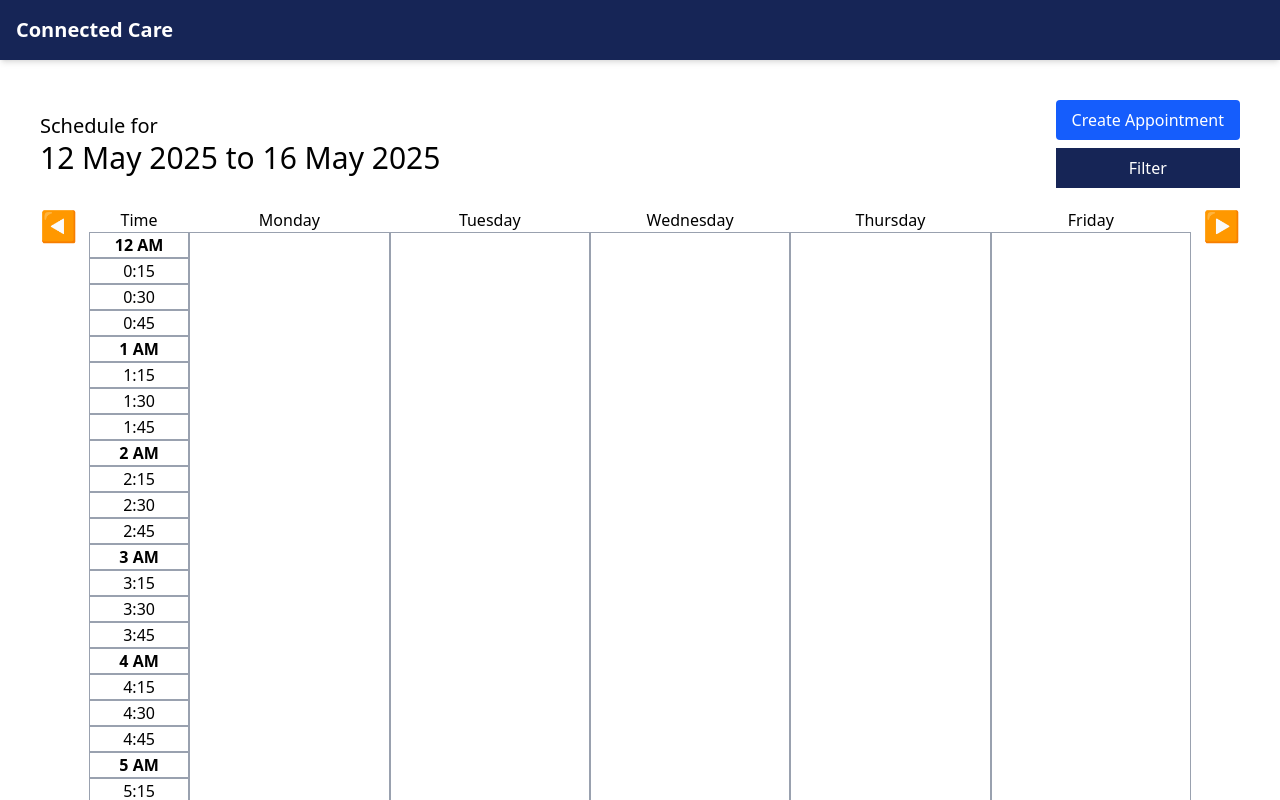
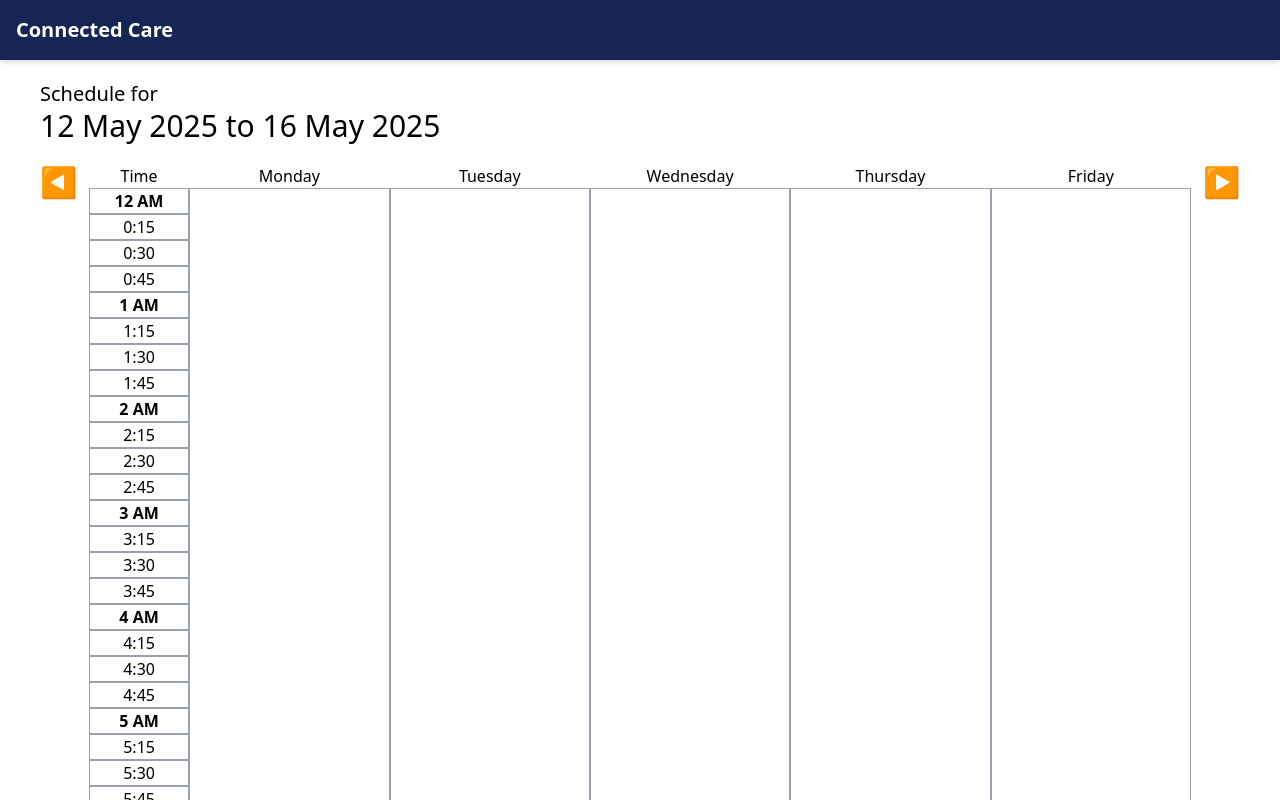
Before and after one commit to UTDallasEPICS/manos-unidas-for-autismo, a Nuxt app: page /scheduleView in a window 1280 px wide. Shown: the top 800 px of the page. Built offline with nearby package versions, Linux system fonts and the light colour scheme; a web font is replaced by a local one.

Commit message:
applied permissions cookie for schedule actions

```diff
--- a/pages/scheduleView.vue
+++ b/pages/scheduleView.vue
@@ -1,7 +1,7 @@
 <!-- 9 Apr 2025
  schedule view page, clicking the buttons changes the week that's being displayed -->
 <template>
-	<div class="m-10">
+	<div class="mx-10 h-full">
 		<!-- Title part + option buttons -->
 		<div class="my-5 flex justify-between">
 			<div class="flex flex-col justify-center">
@@ -40,13 +40,30 @@
 </template>
 
 <script setup lang="ts">
-import { ref } from "vue";
+import { ref, computed, useCookie } from "#imports";
+import { AccessPermission } from "~/permissions";
+
+const access = useCookie("AccessPermission");
 
 // will be removed later, for now defines the user's permissions
-const permissions = {
-	filter: true, // user service/admin = true, admin/patient/therapist = false
-	editAppointments: true, // user service = true, admin/patient/therapist = false
-};
+const permissions = computed(() => {
+	let actions = {
+		filter: false, // user service/admin = true, admin/patient/therapist = false
+		editAppointments: false, // user service = true, admin/patient/therapist = false
+	};
+
+	if (access.value) {
+		if (access.value[AccessPermission.USER_SUPPORT]) {
+			actions.filter = true;
+			actions.editAppointments = true;
+		}
+		if (access.value[AccessPermission.ADMIN]) {
+			actions.filter = true;
+		}
+	}
+
+	return actions;
+});
 
 const date = ref<Date>();
 date.value = new Date(Date.now());
```
